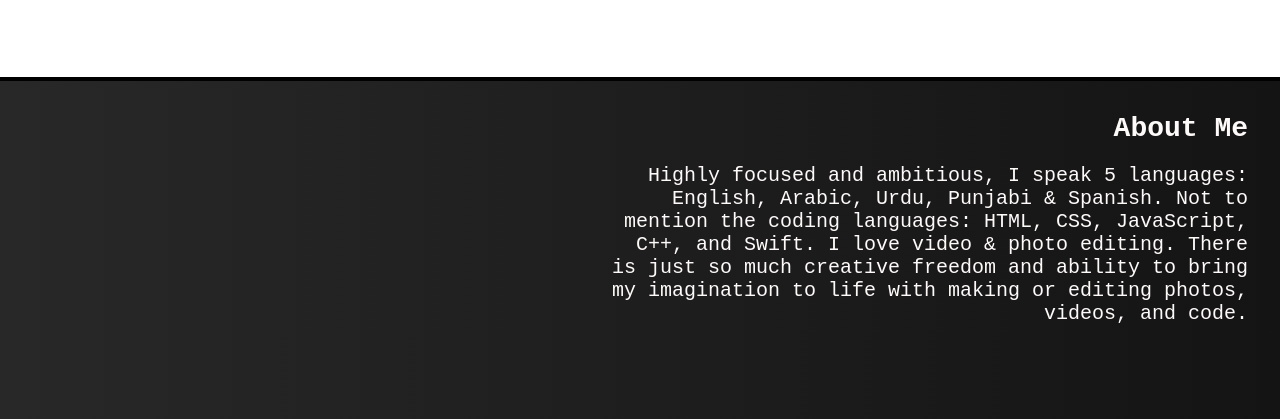
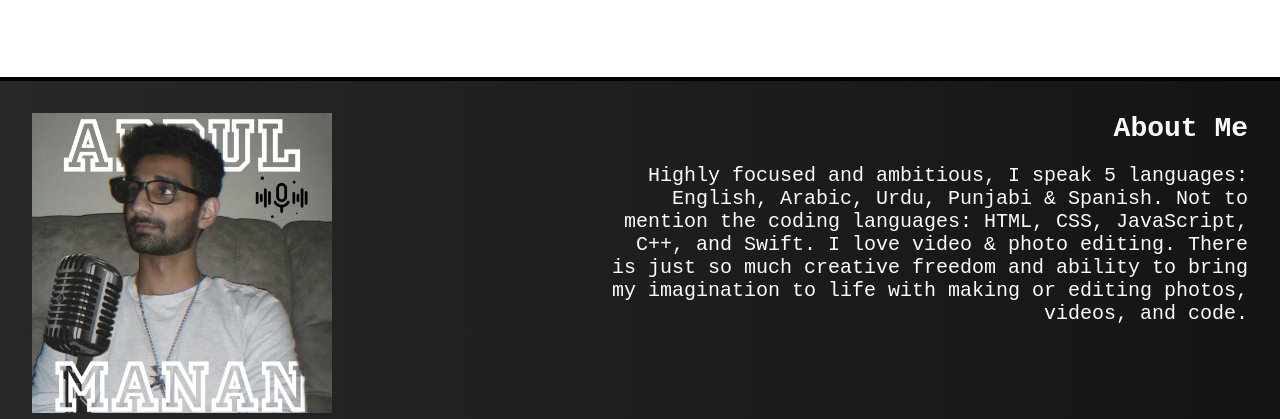
Before and after one commit to abdulmananch/abdulmananch.github.io, a plain HTML site: page index.html in a window 1280 px wide. Shown: the part 381-800 px from the top of the page. Drawn offline with Linux system fonts and the light colour scheme; a web font is replaced by a local one.

Commit message:
Update index.html

```diff
--- a/index.html
+++ b/index.html
@@ -24,6 +24,8 @@
   <main>
     <div id="about-me">
       <section class="info-right">
+        <embed src="
+        images/Manan Podcast Cover Photo.JPEG" class="img-left"/>
         <h2>About Me</h2>
         <p>Highly focused and ambitious, I speak 5 languages: English,
           Arabic, Urdu, Punjabi & Spanish. Not to mention the coding
```
